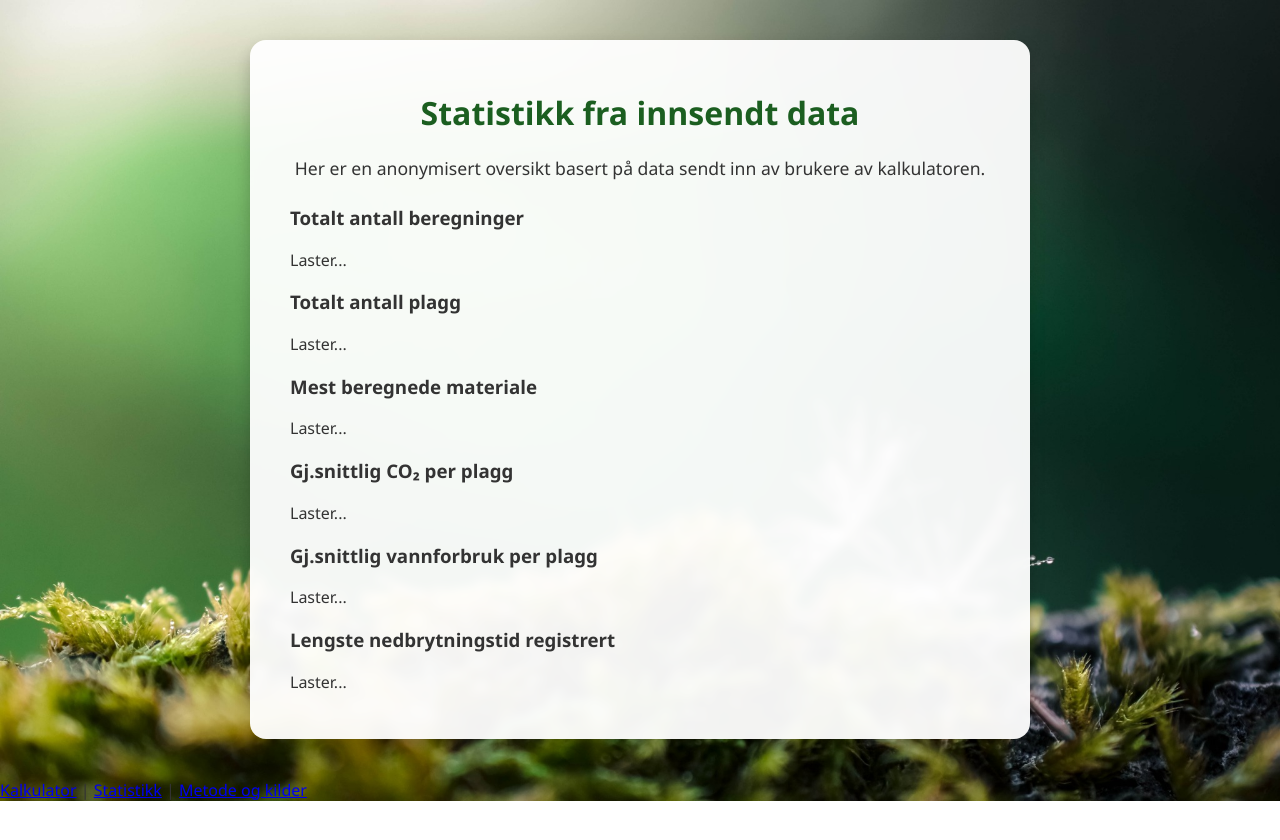
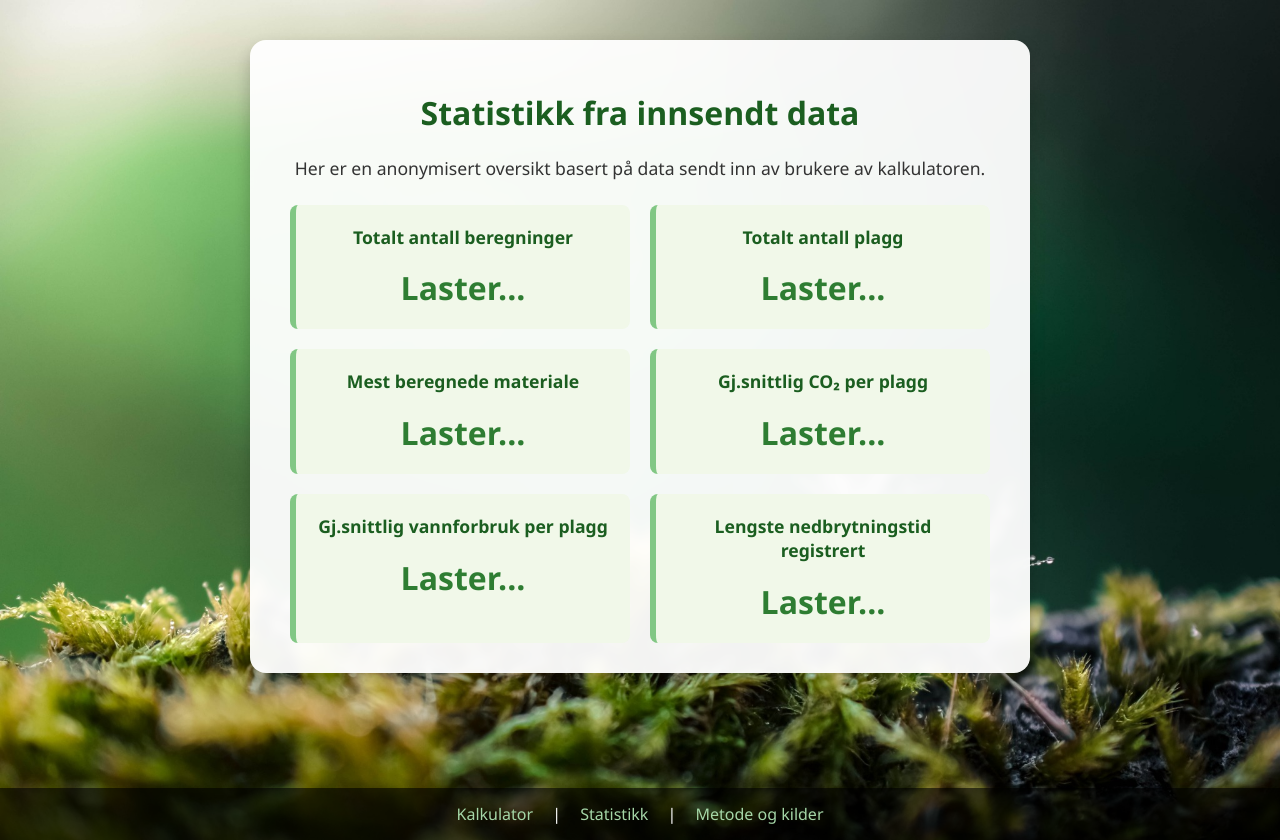
Before and after one commit to klimakalkulator/kleskalkulator-v2, a plain HTML site: page stats.html in a window 1280 px wide. Before the commit the page ends 801 px from the top, so only its background shows below. Drawn offline with nearby package versions, Linux system fonts and the light colour scheme; a script that the page names is missing.

Commit message:
Update style.css

```diff
--- a/style.css
+++ b/style.css
@@ -1,10 +1,14 @@
+/* Existing styles remain the same */
 body {
   margin: 0;
-  padding: 0;
+  padding: 0 0 80px 0; /* Add padding to bottom for footer */
   font-family: 'Segoe UI', sans-serif;
   background: url("tree-nature-grass-branch-plant-photography-424733-pxhere.com.jpg") no-repeat center center fixed;
   background-size: cover;
   color: #333;
+  position: relative;
+  min-height: 100vh;
+  box-sizing: border-box;
 }
 
 .container {
@@ -18,6 +22,7 @@ body {
   animation: fadeIn 1s ease-in-out;
 }
 
+/* ... other existing styles ... */
 @keyframes fadeIn {
   from { opacity: 0; transform: translateY(20px); }
   to { opacity: 1; transform: translateY(0); }
@@ -176,3 +181,66 @@ button:hover {
     grid-template-columns: 1fr;
   }
 }
+
+/* --- NEW STYLES --- */
+footer {
+    position: absolute;
+    bottom: 0;
+    left: 0;
+    width: 100%;
+    background-color: rgba(0, 0, 0, 0.6);
+    color: white;
+    text-align: center;
+    padding: 15px 0;
+    font-size: 1em;
+}
+
+footer a {
+    color: #a5d6a7;
+    text-decoration: none;
+    margin: 0 15px;
+    font-weight: 500;
+}
+
+footer a:hover {
+    text-decoration: underline;
+}
+
+.text-content {
+    line-height: 1.7;
+    font-size: 1.1em;
+}
+
+.text-content h2 {
+    color: #1b5e20;
+    border-bottom: 2px solid #ddd;
+    padding-bottom: 10px;
+    margin-top: 30px;
+}
+
+.stats-grid {
+    display: grid;
+    grid-template-columns: repeat(auto-fit, minmax(250px, 1fr));
+    gap: 20px;
+}
+
+.stat-card {
+    background-color: #f1f8e9;
+    padding: 20px;
+    border-radius: 8px;
+    border-left: 6px solid #81c784;
+    text-align: center;
+}
+
+.stat-card h3 {
+    margin-top: 0;
+    color: #1b5e20;
+    font-size: 1.1em;
+}
+
+.stat-card p {
+    font-size: 2em;
+    font-weight: bold;
+    color: #2e7d32;
+    margin: 10px 0 0 0;
+}
```
